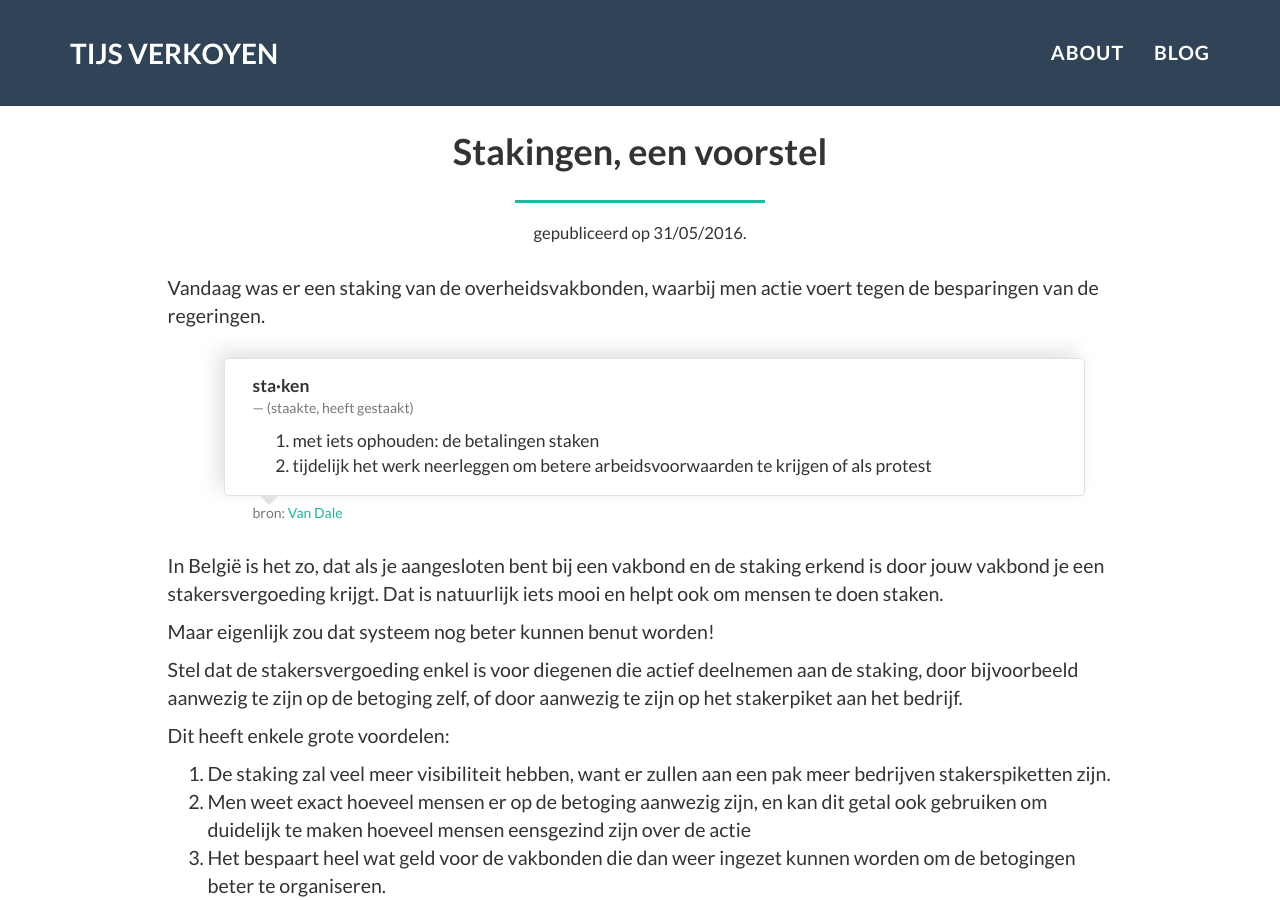
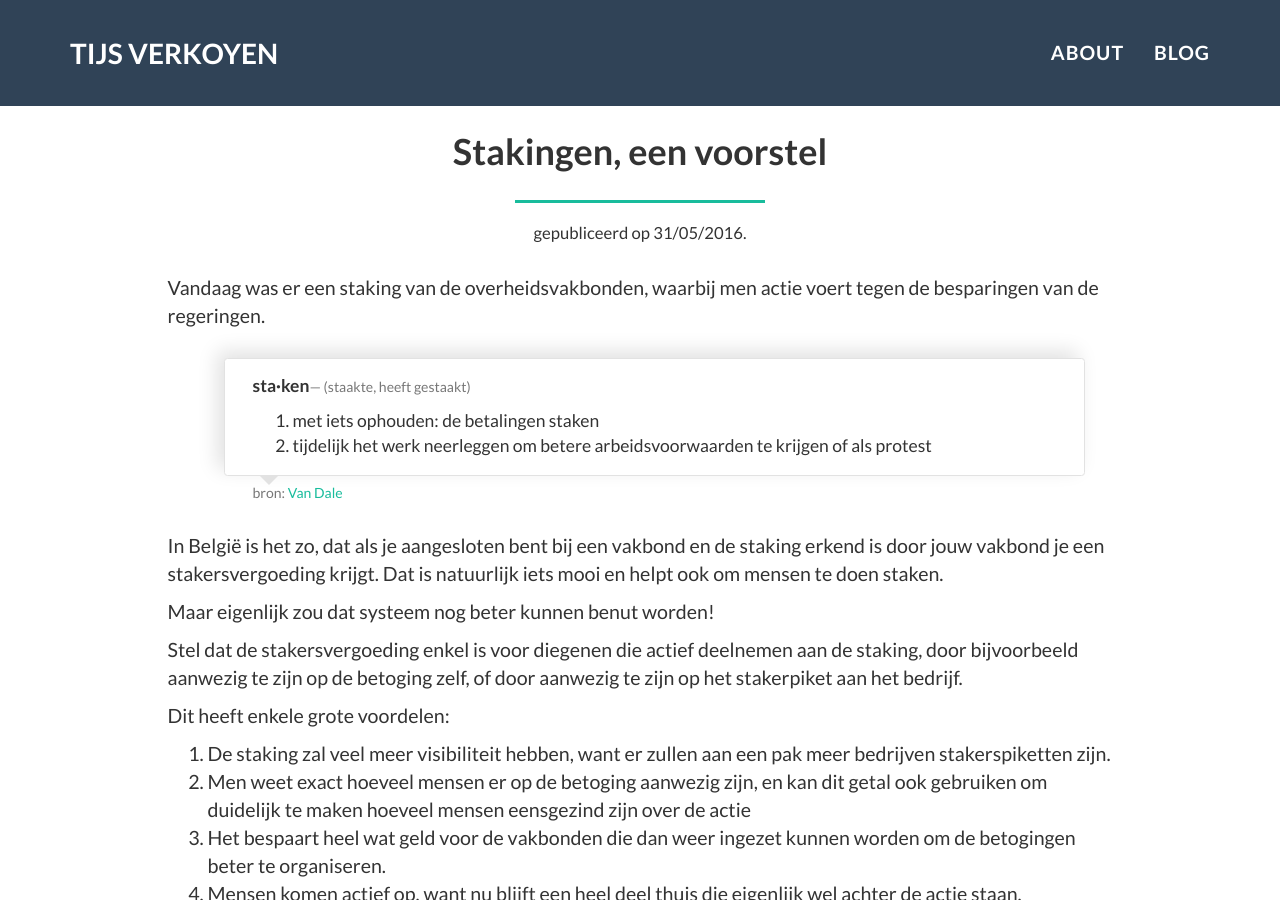
Before and after one commit to tijsverkoyen/tijsverkoyen.github.io, a Jekyll site: the page built from _posts/2016-05-31-stakingen-een-voorstel.md, in a window 1280 px wide and 900 px high. Built offline with Jekyll 4.4.1, drawn with Linux system fonts in a browser that asks for light colours; nearby versions of some CDN libraries; comment, search, counter and statistics services are not loaded.

Commit message:
Visual improvements

```diff
--- a/_posts/2016-05-31-stakingen-een-voorstel.md
+++ b/_posts/2016-05-31-stakingen-een-voorstel.md
@@ -8,8 +8,8 @@ comments: true
 ---
 Vandaag was er een staking van de overheidsvakbonden, waarbij men actie voert tegen de besparingen van de regeringen.
 
-> <strong>sta·ken</strong><small>(staakte, heeft gestaakt)</small>
-> 1. met iets ophouden: de betalingen staken
+> <strong>sta·ken</strong><small style="display: inline;">(staakte, heeft gestaakt)</small><br />
+> 1. met iets ophouden: de betalingen staken<br />
 > 2. tijdelijk het werk neerleggen om betere arbeidsvoorwaarden te krijgen of als protest
 > <footer>bron: <a href="http://www.vandale.be/gratis-woordenboek/betekenis/nederlands/staken">Van Dale</a></footer>
 
```
